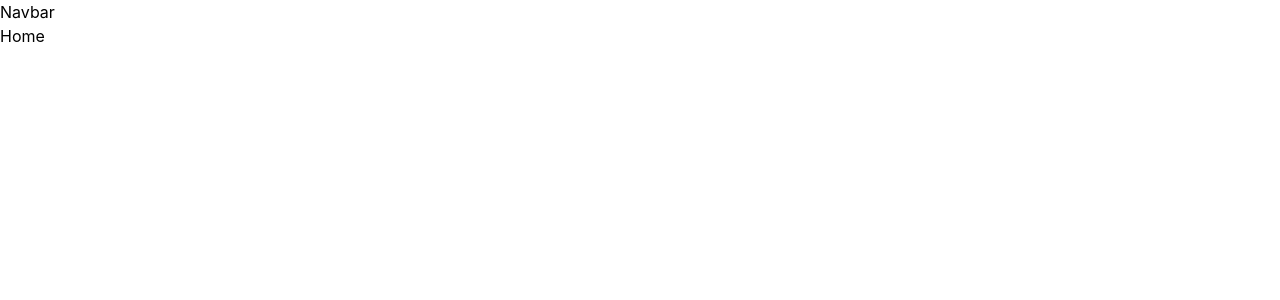
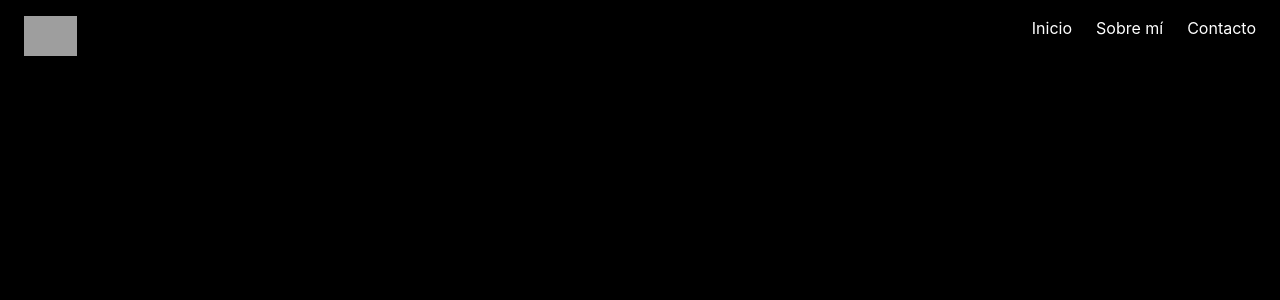
Before and after one commit to Luisma34/portfolio, a React (Vite) app in the folder frontend/portfolio-frontend/: page / in a window 1280 px wide. Shown: the top 300 px of the page. Built offline with nearby package versions, Linux system fonts and the light colour scheme; grey boxes are pictures that could not be loaded.

Commit message:
navbar con menu hamburguesa

```diff
--- a/frontend/portfolio-frontend/src/App.jsx
+++ b/frontend/portfolio-frontend/src/App.jsx
@@ -1,8 +1,5 @@
-import { useState } from "react";
 import "./App.css";
 import AppRouter from "./router/AppRouter";
-import { BrowserRouter, Routes } from "react-router-dom";
-import { Route } from "react-router-dom";
 import Navbar from "./components/Navbar";
 
 function App() {
--- a/frontend/portfolio-frontend/src/components/Navbar.jsx
+++ b/frontend/portfolio-frontend/src/components/Navbar.jsx
@@ -1,4 +1,7 @@
 import { useEffect, useState } from "react";
+import logo from "../assets/LogoLM.png";
+import { HiMenu, HiX } from "react-icons/hi";
+import { div } from "framer-motion/client";
 
 function Navbar() {
   const [menuAbierto, setMenuAbierto] = useState(false);
@@ -15,7 +18,42 @@ function Navbar() {
     return () => window.removeEventListener("scroll", handleScroll);
   }, []); // Solo se ejecuta al montar el componente
 
-  return <nav>Navbar</nav>;
+  return (
+    <nav
+      className={` flex justify-between fixed top-0 left-0 w-full z-50 px-6 py-4 transition-all duration-300 ${scrolled ? "shadow-lg bg-neutral-950" : "bg-transparent"}`}
+    >
+      <a>
+        <img src={logo} className="h-10" alt="Logo" />
+      </a>
+      <ul className="hidden text-white gap-6 md:flex">
+        <li>
+          <a href="#home">Inicio</a>
+        </li>
+        <li>
+          <a href="#about">Sobre mí</a>
+        </li>
+        <li>
+          <a href="#contact">Contacto</a>
+        </li>
+      </ul>
+      <button
+        className="md:hidden text-white text-2xl"
+        onClick={() => setMenuAbierto(!menuAbierto)}
+      >
+        {menuAbierto ? <HiX /> : <HiMenu />}
+
+        {menuAbierto && (
+          <div>
+            <a href="#home" onClick={() => setMenuAbierto(false)}>
+              Inicio
+            </a>
+            <a href="#about">Sobre mí</a>
+            <a href="#contact">Contacto</a>
+          </div>
+        )}
+      </button>
+    </nav>
+  );
 }
 
 export default Navbar;
--- a/frontend/portfolio-frontend/src/pages/Home.jsx
+++ b/frontend/portfolio-frontend/src/pages/Home.jsx
@@ -1,5 +1,12 @@
 function Home() {
-  return <div>Home</div>;
+  return (
+    <div className="bg-black min-h-screen">
+      Home;
+      <p>Sección 1</p>
+      <div className="h-screen">espaciador</div>
+      <p>Sección 2</p>
+    </div>
+  );
 }
 
 export default Home;
--- a/frontend/portfolio-frontend/src/router/AppRouter.jsx
+++ b/frontend/portfolio-frontend/src/router/AppRouter.jsx
@@ -1,7 +1,3 @@
-{
-  /* Es el módulo donde define la navegación de tu aplicación.
-Es decir, es el archivo que decide: qué componente se renderiza según la URL.*/
-}
 // Importamos el sistema de routing de React Router.
 import { BrowserRouter, Routes, Route } from "react-router-dom";
 // Importamos los componentes de las páginas que queremos mostrar.
```
